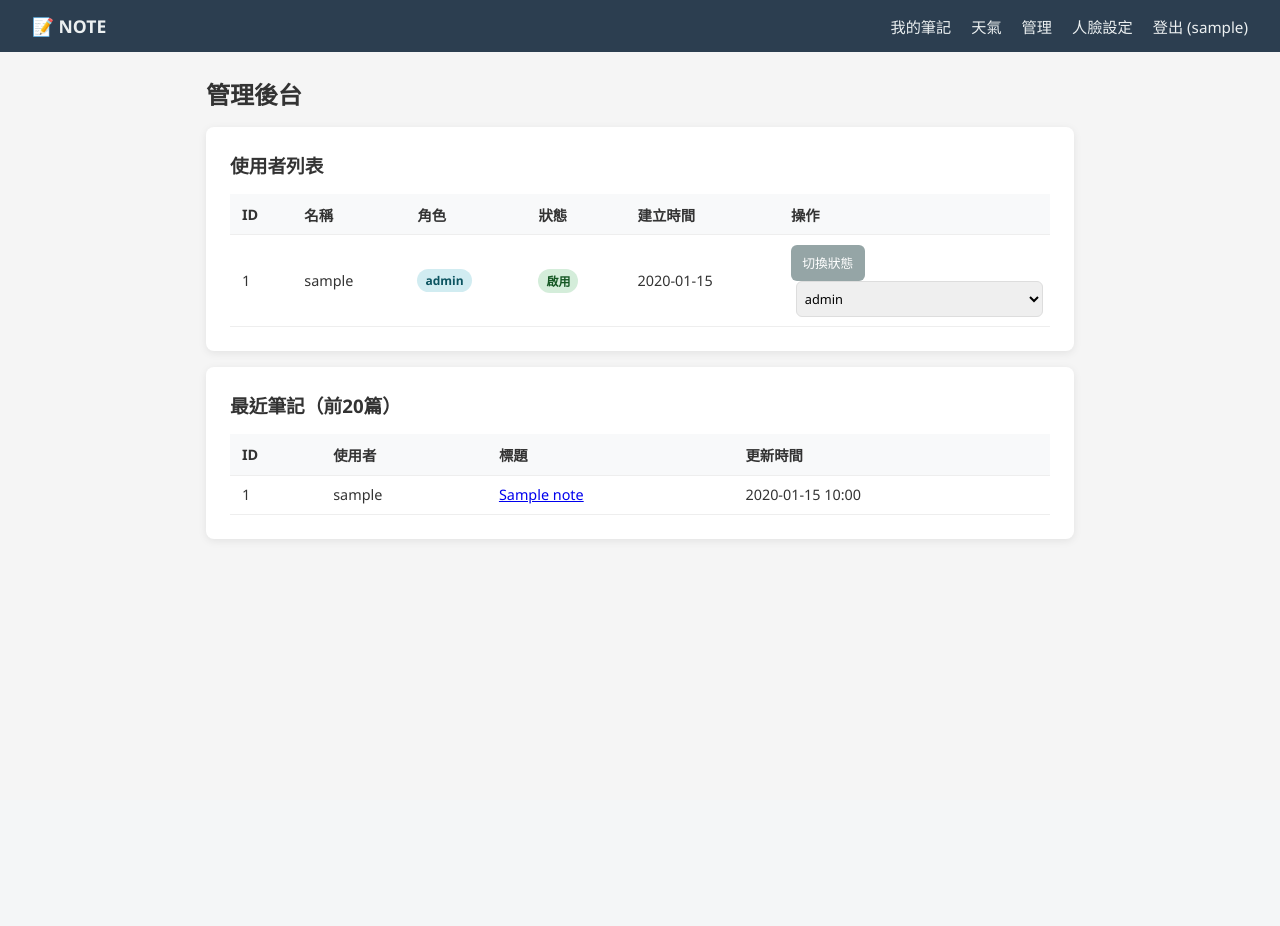
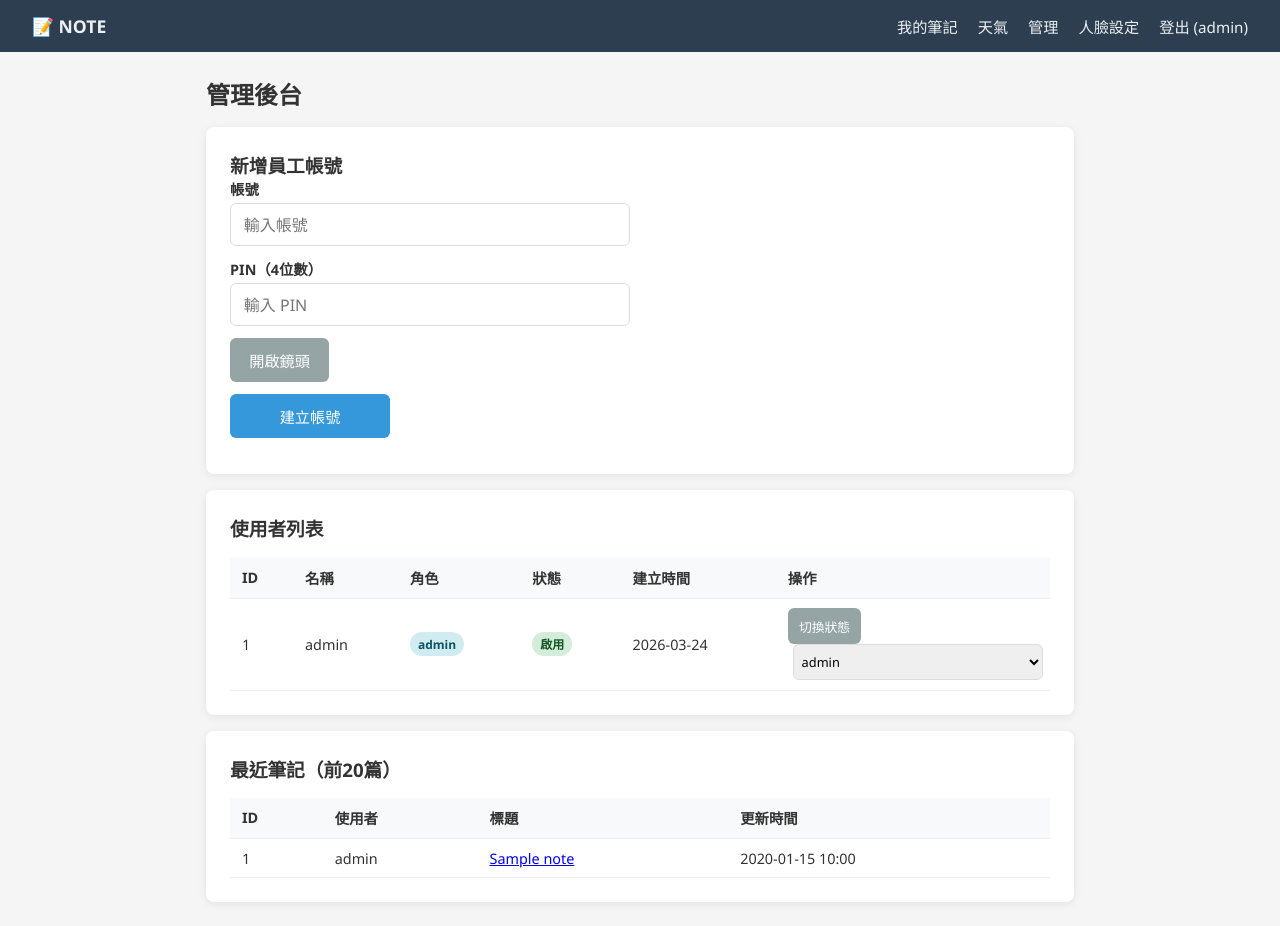
Before and after one commit to stvlin1988-alt/Weather, a Flask app: page /admin/dashboard in a window 1280 px wide. Before the commit the page ends 540 px from the top, so only its background shows below. Run offline with Flask 3, Linux system fonts and the light colour scheme; a user stored in the database is signed in; tables that the repository leaves empty hold one stand-in row (values such as "Sample post").

Commit message:
feat: 員工帳號管理 + 雙服務架構 + 預設 admin 帳號
- APP_MODE=notes 時根路由導向 /auth/login，預設導向天氣頁
- 啟動時自動建立預設 admin（帳號: admin, PIN: 9210）若不存在
- 登入強制人臉：有人臉資料必須同時提供臉部影像才可登入
- 首次登入（無人臉）自動跳轉人臉設定頁，登錄後進入系統
- /auth/register 限制為 admin 專用（非 admin 回 403）
- admin 後台新增「建立員工帳號」表單（帳號 + PIN + 鏡頭拍照）
- 新增 POST /admin/users/create：建立帳號含人臉 encoding + R2 上傳
- 新增 logged_in_admin_client fixture，更新相關測試 (42/42 pass)

Co-Authored-By: Claude Sonnet 4.6 <noreply@anthropic.com>

```diff
--- a/admin/routes.py
+++ b/admin/routes.py
@@ -1,7 +1,15 @@
+import io
+import base64
 from flask import Blueprint, render_template, jsonify, request, abort
 from flask_login import login_required, current_user
 from extensions import db
 from models import User, Note
+
+try:
+    import face_recognition
+    FACE_RECOGNITION_AVAILABLE = True
+except ImportError:
+    FACE_RECOGNITION_AVAILABLE = False
 
 admin_bp = Blueprint("admin", __name__, url_prefix="/admin")
 
@@ -18,6 +26,51 @@ def dashboard():
     users = User.query.order_by(User.created_at.desc()).all()
     notes = Note.query.order_by(Note.updated_at.desc()).limit(20).all()
     return render_template("admin/dashboard.html", users=users, notes=notes)
+
+
+@admin_bp.route("/users/create", methods=["POST"])
+@login_required
+def create_user():
+    require_admin()
+    data = request.get_json(silent=True) or request.form
+    username = (data.get("username") or "").strip()
+    pin = str(data.get("pin") or "").strip()
+    face_image = data.get("face_image")
+
+    if not username or not pin:
+        return jsonify({"status": "error", "message": "請填寫帳號和 PIN"}), 400
+
+    if User.query.filter_by(username=username).first():
+        return jsonify({"status": "error", "message": "帳號已存在"}), 409
+
+    user = User(username=username)
+    user.set_password(pin)
+
+    if face_image and FACE_RECOGNITION_AVAILABLE:
+        try:
+            img_data = base64.b64decode(face_image.split(",")[-1])
+            img = face_recognition.load_image_file(io.BytesIO(img_data))
+            encodings = face_recognition.face_encodings(img)
+            if encodings:
+                user.set_face_encoding(encodings[0])
+        except Exception:
+            pass
+
+    db.session.add(user)
+    db.session.flush()  # get user.id before upload
+
+    if face_image:
+        try:
+            from storage import upload_face_photo
+            img_bytes = base64.b64decode(face_image.split(",")[-1])
+            key = upload_face_photo(img_bytes, user.id)
+            if key:
+                user.face_photo_url = key
+        except Exception:
+            pass
+
+    db.session.commit()
+    return jsonify({"status": "ok", "user_id": user.id, "username": user.username})
 
 
 @admin_bp.route("/users/<int:user_id>/toggle", methods=["POST"])
--- a/app.py
+++ b/app.py
@@ -39,6 +39,12 @@ def create_app():
 
     with app.app_context():
         db.create_all()
+        # Bootstrap: create default admin if no admin exists
+        if not User.query.filter_by(role="admin").first():
+            default_admin = User(username="admin", role="admin")
+            default_admin.set_password("9210")
+            db.session.add(default_admin)
+            db.session.commit()
 
     # Flask 2.x: g is app-context-scoped, not request-scoped.
     # In production each request gets a fresh app context so this is a no-op.
@@ -72,6 +78,8 @@ def create_app():
 
     @app.route("/")
     def index():
+        if os.getenv("APP_MODE") == "notes":
+            return redirect(url_for("auth.login"))
         return redirect(url_for("weather.index"))
 
     @app.route("/camera-test")
--- a/templates/admin/dashboard.html
+++ b/templates/admin/dashboard.html
@@ -13,10 +13,39 @@ th { background: #f8f9fa; font-weight: 700; }
 @media (max-width: 600px) {
   th:nth-child(5), td:nth-child(5) { display: none; }
 }
+#enroll-preview { display:none; flex-direction:column; align-items:center; gap:.5rem; margin-top:.5rem; }
+#enroll-video { width:100%; max-width:320px; border-radius:8px; background:#000; }
+#enroll-canvas { display:none; }
+#enroll-snapshot { width:100%; max-width:320px; border-radius:8px; border:2px solid #28a745; display:none; }
 </style>
 {% endblock %}
 {% block content %}
 <h2>管理後台</h2>
+<div class="card" style="margin-top:1rem;">
+  <h3>新增員工帳號</h3>
+  <div style="display:flex;flex-direction:column;gap:.75rem;max-width:400px;">
+    <div>
+      <label style="display:block;font-size:.9rem;margin-bottom:.25rem;">帳號</label>
+      <input id="new-username" type="text" class="form-control" placeholder="輸入帳號" style="font-size:1rem;">
+    </div>
+    <div>
+      <label style="display:block;font-size:.9rem;margin-bottom:.25rem;">PIN（4位數）</label>
+      <input id="new-pin" type="password" class="form-control" inputmode="numeric" maxlength="4" placeholder="輸入 PIN" style="font-size:1rem;">
+    </div>
+    <div>
+      <button class="btn btn-secondary" onclick="startEnrollCamera()" id="btn-open-camera">開啟鏡頭</button>
+      <span id="enroll-status" style="font-size:.85rem;margin-left:.5rem;color:#666;"></span>
+    </div>
+    <div id="enroll-preview">
+      <video id="enroll-video" autoplay playsinline muted></video>
+      <canvas id="enroll-canvas"></canvas>
+      <button class="btn btn-secondary" onclick="captureEnroll()">拍照</button>
+      <img id="enroll-snapshot" alt="已拍照預覽">
+    </div>
+    <button class="btn btn-primary" onclick="submitCreateUser()" style="max-width:160px;">建立帳號</button>
+    <div id="create-msg" style="font-size:.9rem;"></div>
+  </div>
+</div>
 <div class="card" style="margin-top:1rem;">
   <h3>使用者列表</h3>
   <table>
@@ -59,6 +88,7 @@ th { background: #f8f9fa; font-weight: 700; }
 </div>
 {% endblock %}
 {% block scripts %}
+<script src="{{ url_for('static', filename='js/camera.js') }}"></script>
 <script>
 async function toggleUser(id) {
   const res = await fetch(`/admin/users/${id}/toggle`, { method: 'POST' });
@@ -75,5 +105,71 @@ async function setRole(id, role) {
     body: JSON.stringify({ role })
   });
 }
+
+let enrollCam = null;
+let capturedFaceImage = null;
+
+async function startEnrollCamera() {
+  document.getElementById('enroll-preview').style.display = 'flex';
+  document.getElementById('btn-open-camera').disabled = true;
+  const statusEl = document.getElementById('enroll-status');
+  statusEl.textContent = '啟動鏡頭中...';
+  enrollCam = new Camera('enroll-video', 'enroll-canvas');
+  try {
+    await enrollCam.start();
+    statusEl.textContent = '鏡頭已啟動，請對著員工拍照';
+  } catch (err) {
+    statusEl.textContent = '無法開啟鏡頭：' + err.message;
+    document.getElementById('btn-open-camera').disabled = false;
+  }
+}
+
+function captureEnroll() {
+  if (!enrollCam) return;
+  capturedFaceImage = enrollCam.capture();
+  const snap = document.getElementById('enroll-snapshot');
+  snap.src = capturedFaceImage;
+  snap.style.display = 'block';
+  document.getElementById('enroll-status').textContent = '已拍照，可繼續建立帳號';
+}
+
+async function submitCreateUser() {
+  const username = document.getElementById('new-username').value.trim();
+  const pin = document.getElementById('new-pin').value.trim();
+  const msgEl = document.getElementById('create-msg');
+
+  if (!username || !pin) {
+    msgEl.style.color = '#dc3545';
+    msgEl.textContent = '請填寫帳號和 PIN';
+    return;
+  }
+
+  msgEl.style.color = '#666';
+  msgEl.textContent = '建立中...';
+
+  const res = await fetch('/admin/users/create', {
+    method: 'POST',
+    headers: {'Content-Type': 'application/json'},
+    body: JSON.stringify({ username, pin, face_image: capturedFaceImage })
+  });
+  const data = await res.json();
+
+  if (data.status === 'ok') {
+    msgEl.style.color = '#28a745';
+    msgEl.textContent = `帳號「${data.username}」建立成功（ID: ${data.user_id}）`;
+    document.getElementById('new-username').value = '';
+    document.getElementById('new-pin').value = '';
+    document.getElementById('enroll-snapshot').style.display = 'none';
+    capturedFaceImage = null;
+    if (enrollCam) { enrollCam.stop(); enrollCam = null; }
+    document.getElementById('enroll-preview').style.display = 'none';
+    document.getElementById('btn-open-camera').disabled = false;
+    document.getElementById('enroll-status').textContent = '';
+    setTimeout(() => location.reload(), 1500);
+  } else {
+    msgEl.style.color = '#dc3545';
+    msgEl.textContent = data.message || '建立失敗';
+  }
+}
 </script>
 {% endblock %}
```
Also changed, not shown: auth/routes.py (+15 -2 lines), templates/auth/login.html (+41 -14 lines), templates/face_enroll.html (+11 -2 lines), tests/conftest.py (+16 -2 lines), tests/test_auth.py (+92 -7 lines).
